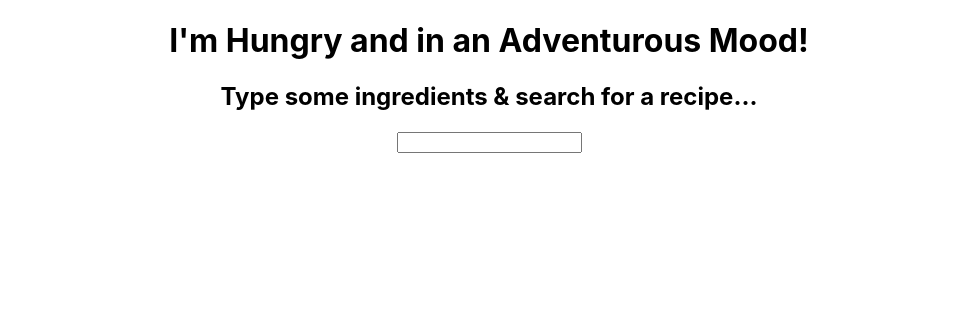
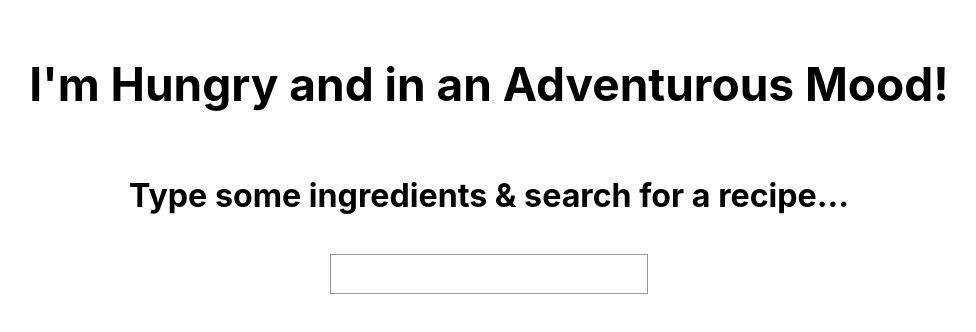
Before and after one commit to kostanzhoglo/recipe-search-dropdown, a React (Create React App) app: page / in a window 1280 px wide. Shown: the top 332 px of the page, without its empty margins (151-1127 px from the left). Built offline with nearby package versions, Linux system fonts and the light colour scheme.

Commit message:
Delete unused css in App.css file, and add responsive css code to index.css

```diff
--- a/src/App.css
+++ b/src/App.css
@@ -1,32 +1,3 @@
 .App {
   text-align: center;
 }
-
-.App-logo {
-  animation: App-logo-spin infinite 20s linear;
-  height: 40vmin;
-}
-
-.App-header {
-  background-color: #282c34;
-  min-height: 100vh;
-  display: flex;
-  flex-direction: column;
-  align-items: center;
-  justify-content: center;
-  font-size: calc(10px + 2vmin);
-  color: white;
-}
-
-.App-link {
-  color: #61dafb;
-}
-
-@keyframes App-logo-spin {
-  from {
-    transform: rotate(0deg);
-  }
-  to {
-    transform: rotate(360deg);
-  }
-}
--- a/src/index.css
+++ b/src/index.css
@@ -6,9 +6,83 @@ body {
     sans-serif;
   -webkit-font-smoothing: antialiased;
   -moz-osx-font-smoothing: grayscale;
+  font-size: 70%;
+}
+
+h1 {
+  font-size: 2.5em;
+  padding: 5%
+}
+
+h2 {
+  font-size: 1.75em;
+  margin: 5%
+}
+
+.recipeAnswers div {
+  font-size: 1.25em;
+  width: 300px;
+  margin: auto;
+  margin-top: 8px
+}
+
+@media only screen and (min-width: 425px) {
+  body { font-size: 85% }
+  h1 { padding: 7% }
+  h2 { margin: 3% }
+}
+
+@media only screen and (min-width: 768px) {
+  body { font-size: 100% }
+  h1 { padding: 2% }
+}
+
+@media only screen and (min-width: 900px) {
+  body { font-size: 115% }
 }
 
 code {
   font-family: source-code-pro, Menlo, Monaco, Consolas, "Courier New",
     monospace;
 }
+
+input {
+  border: 1px solid #999;
+  padding: 0.5rem;
+  width: 300px;
+  font-size: 1em;
+}
+
+.no-suggestions {
+  color: #999;
+  padding: 0.5rem;
+}
+
+.suggestions {
+  border: 1px solid #999;
+  border-top-width: 0;
+  list-style: none;
+  margin-top: 0;
+  max-height: 143px;
+  overflow-y: auto;
+  padding-left: 0;
+  width: calc(300px + 1rem);
+  margin: auto;
+  font-size: 1em
+}
+
+.suggestions li {
+  padding: 0.5rem;
+}
+
+.suggestion-active,
+.suggestions li:hover {
+  background-color: #008f68;
+  color: #fae042;
+  cursor: pointer;
+  font-weight: 700;
+}
+
+.suggestions li:not(:last-of-type) {
+  border-bottom: 1px solid #999;
+}
```
